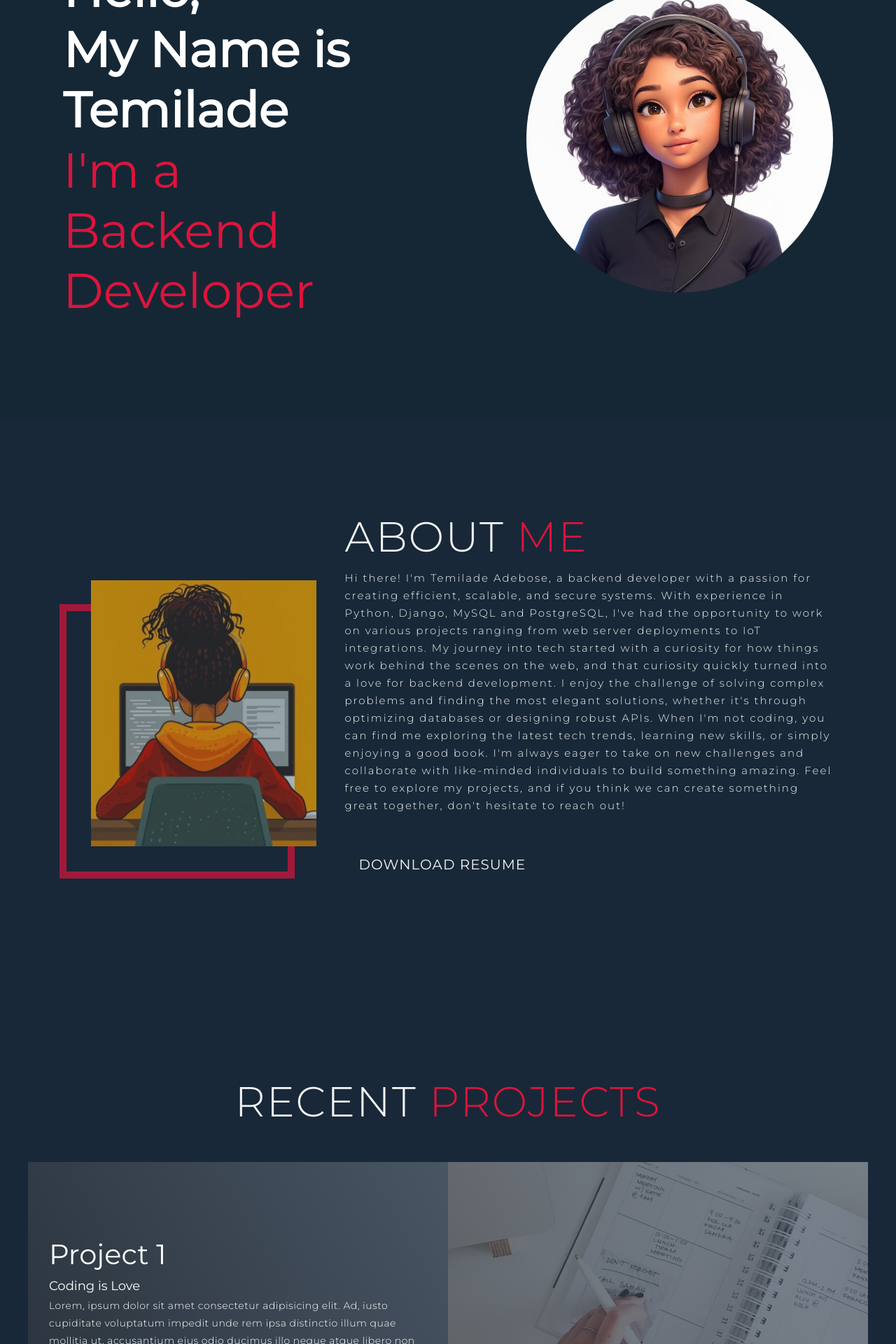
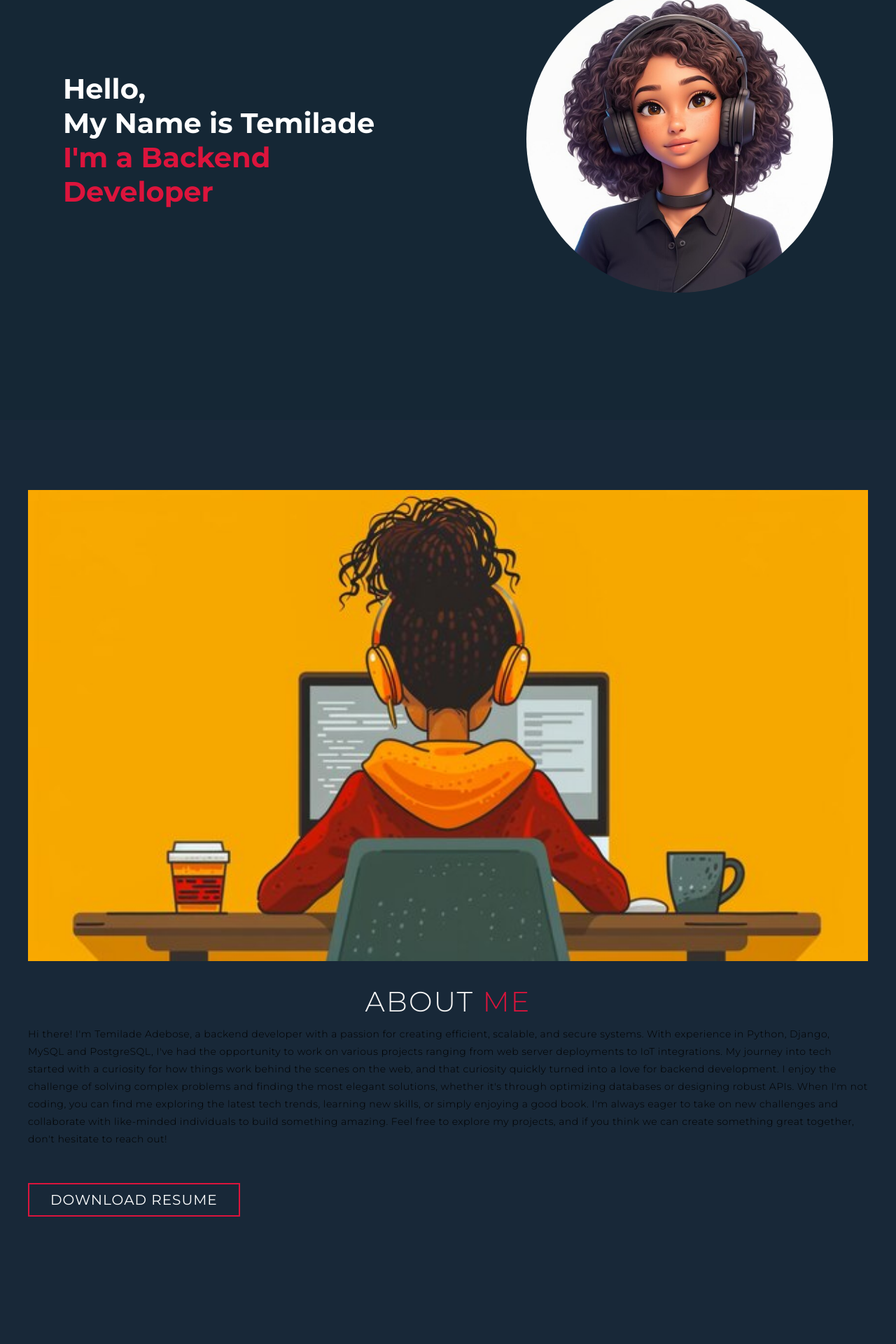
Before and after one commit to temmy669/myPorfolio, a Django app: page /port/ in a window 1280 px wide. Shown: the part 200-2120 px from the top of the page at 70% size. Run offline with Django 3.2, Linux system fonts and the light colour scheme.

Commit message:
updated css

```diff
--- a/portfolio/static/css/style.css
+++ b/portfolio/static/css/style.css
@@ -1,18 +1,21 @@
+@import 'https://fonts.googleapis.com/css?family=Montserrat:300,400,700&display=swap';
 
-@import 'https://fonts.googleapis.com/css?family=Montserrat:300, 400, 700&display=swap';
 * {
 	padding: 0;
 	margin: 0;
 	box-sizing: border-box;
 }
+
 html {
 	font-size: 10px;
 	font-family: 'Montserrat', sans-serif;
 	scroll-behavior: smooth;
 }
+
 a {
 	text-decoration: none;
 }
+
 .container {
 	min-height: 100vh;
 	width: 100%;
@@ -20,11 +23,13 @@ a {
 	align-items: center;
 	justify-content: center;
 }
+
 img {
 	height: 100%;
 	width: 100%;
 	object-fit: cover;
 }
+
 p {
 	color: black;
 	font-size: 1.4rem;
@@ -33,6 +38,7 @@ p {
 	font-weight: 300;
 	letter-spacing: 0.05rem;
 }
+
 .section-title {
 	font-size: 4rem;
 	font-weight: 300;
@@ -42,6 +48,7 @@ p {
 	letter-spacing: 0.2rem;
 	text-align: center;
 }
+
 .section-title span {
 	color: crimson;
 }
@@ -59,15 +66,18 @@ p {
 	transition: 0.3s ease;
 	transition-property: background-color, color;
 }
+
 .cta:hover {
 	color: white;
 	background-color: crimson;
 }
+
 .brand h1 {
 	font-size: 3rem;
 	text-transform: uppercase;
 	color: white;
 }
+
 .brand h1 span {
 	color: crimson;
 }
@@ -81,11 +91,13 @@ p {
 	width: 100vw;
 	height: auto;
 }
+
 #header .header {
 	min-height: 8vh;
 	background-color: rgba(31, 30, 30, 0.24);
 	transition: 0.3s ease background-color;
 }
+
 #header .nav-bar {
 	display: flex;
 	align-items: center;
@@ -95,6 +107,7 @@ p {
 	max-width: 1300px;
 	padding: 0 10px;
 }
+
 #header .nav-list ul {
 	list-style: none;
 	position: absolute;
@@ -111,9 +124,11 @@ p {
 	overflow-x: hidden;
 	transition: 0.5s ease left;
 }
+
 #header .nav-list ul.active {
 	left: 0%;
 }
+
 #header .nav-list ul a {
 	font-size: 2.5rem;
 	font-weight: 500;
@@ -124,6 +139,7 @@ p {
 	padding: 20px;
 	display: block;
 }
+
 #header .nav-list ul a::after {
 	content: attr(data-after);
 	position: absolute;
@@ -136,13 +152,16 @@ p {
 	z-index: -1;
 	transition: 0.3s ease letter-spacing;
 }
+
 #header .nav-list ul li:hover a::after {
 	transform: translate(-50%, -50%) scale(1);
 	letter-spacing: initial;
 }
+
 #header .nav-list ul li:hover a {
 	color: crimson;
 }
+
 #header .hamburger {
 	height: 60px;
 	width: 60px;
@@ -158,6 +177,7 @@ p {
 	transform: scale(0.8);
 	margin-right: 20px;
 }
+
 #header .hamburger:after {
 	position: absolute;
 	content: '';
@@ -167,6 +187,7 @@ p {
 	border: 3px solid white;
 	animation: hamburger_puls 1s ease infinite;
 }
+
 #header .hamburger .bar {
 	height: 2px;
 	width: 30px;
@@ -174,6 +195,7 @@ p {
 	background-color: white;
 	z-index: -1;
 }
+
 #header .hamburger .bar::after,
 #header .hamburger .bar::before {
 	content: '';
@@ -185,15 +207,19 @@ p {
 	transition: 0.3s ease;
 	transition-property: top, bottom;
 }
+
 #header .hamburger .bar::after {
 	top: 8px;
 }
+
 #header .hamburger .bar::before {
 	bottom: 8px;
 }
+
 #header .hamburger.active .bar::before {
 	bottom: 0;
 }
+
 #header .hamburger.active .bar::after {
 	top: 0;
 }
@@ -207,6 +233,7 @@ p {
 	position: relative;
 	z-index: 1;
 }
+
 #hero::after {
 	content: '';
 	position: absolute;
@@ -218,31 +245,36 @@ p {
 	opacity: 0.7;
 	z-index: -1;
 }
+
 #hero .hero {
 	max-width: 1200px;
 	margin: 0 auto;
 	padding: 0 50px;
 	justify-content: flex-start;
 }
+
 #hero h1 {
 	display: block;
-	/* width: fit-content; */
 	font-size: 4rem;
 	position: relative;
 	color: transparent;
 	animation: text_reveal 0.5s ease forwards;
 	animation-delay: 1s;
 }
+
 #hero h1:nth-child(1) {
 	animation-delay: 1s;
 }
+
 #hero h1:nth-child(2) {
 	animation-delay: 2s;
 }
+
 #hero h1:nth-child(3) {
 	animation: text_reveal_name 0.5s ease forwards;
 	animation-delay: 3s;
 }
+
 #hero h1 span {
 	position: absolute;
 	top: 0;
@@ -253,12 +285,15 @@ p {
 	animation: text_reveal_box 1s ease;
 	animation-delay: 0.5s;
 }
+
 #hero h1:nth-child(1) span {
 	animation-delay: 0.5s;
 }
+
 #hero h1:nth-child(2) span {
 	animation-delay: 1.5s;
 }
+
 #hero h1:nth-child(3) span {
 	animation-delay: 2.5s;
 }
@@ -276,26 +311,22 @@ p {
 }
 
 .hero-image {
-    /* flex: 1; */
 	text-align: right; /* Align the image to the right */
 }
 
 .hero-image img {
 	max-width: 70%;
-    height: 100%; /* Ensure the image is responsive */
+	height: auto; /* Ensure the image is responsive */
 	border-radius: 100%;
 	object-fit: cover; /* Optional: Add some rounding to the image corners */
 }
 
-
 /* End Hero Section */
 
-.separateColor	{
+.separateColor {
 	background-color: #182838; /* Teal Blue */
 	position: relative;
-
 }
-
 
 /* Services Section */
 #services .services {
@@ -305,10 +336,12 @@ p {
 	margin: 0 auto;
 	padding: 100px 0;
 }
+
 #services .service-top {
 	max-width: 500px;
 	margin: 0 auto;
 }
+
 #services .service-bottom {
 	display: flex;
 	align-items: center;
@@ -316,6 +349,7 @@ p {
 	flex-wrap: wrap;
 	margin-top: 50px;
 }
+
 #services .service-item {
 	flex-basis: 80%;
 	display: flex;
@@ -331,6 +365,7 @@ p {
 	z-index: 1;
 	overflow: hidden;
 }
+
 #services .service-item::after {
 	content: '';
 	position: absolute;
@@ -342,17 +377,20 @@ p {
 	opacity: 0.9;
 	z-index: -1;
 }
+
 #services .service-bottom .icon {
 	height: 80px;
 	width: 80px;
 	margin-bottom: 20px;
 }
+
 #services .service-item h2 {
 	font-size: 2rem;
 	color: white;
 	margin-bottom: 10px;
 	text-transform: uppercase;
 }
+
 #services .service-item p {
 	color: white;
 	text-align: left;
@@ -366,407 +404,283 @@ p {
 	margin: 0 auto;
 	padding: 100px 0;
 }
+
 #projects .projects-header h1 {
-	margin-bottom: 50px;
-	color: whitesmoke;
+	text-align: center;
+	color: white;
+	font-size: 2rem;
+	text-transform: uppercase;
 }
+
 #projects .all-projects {
 	display: flex;
 	align-items: center;
 	justify-content: center;
-	flex-direction: column;
-	box-shadow: #0000002c; ;
+	flex-wrap: wrap;
+	margin-top: 50px;
 }
+
 #projects .project-item {
-	display: flex;
-	align-items: center;
-	justify-content: center;
-	flex-direction: column;
-	width: 80%;
-	margin: 20px auto;
-	overflow: hidden;
-	border-radius: 10px;
-}
-#projects .project-info {
-	padding: 30px;
-	flex-basis: 50%;
-	height: 100%;
-	display: flex;
-	align-items: flex-start;
-	justify-content: center;
-	flex-direction: column;
-	background-image: linear-gradient(60deg, #29323c 0%, #485563 100%);
+	flex-basis: 32%;
+	position: relative;
+	cursor: pointer;
+	margin: 10px;
 	color: white;
 }
-#projects .project-info h1 {
-	font-size: 4rem;
-	font-weight: 500;
-}
-#projects .project-info h2 {
-	font-size: 1.8rem;
-	font-weight: 500;
-	margin-top: 10px;
-}
-#projects .project-info p {
-	color: white;
-}
-#projects .project-img {
-	flex-basis: 50%;
-	height: 300px;
-	overflow: hidden;
-	position: relative;
-}
-#projects .project-img:after {
-	content: '';
+
+#projects .project-info {
 	position: absolute;
 	left: 0;
 	top: 0;
 	height: 100%;
 	width: 100%;
-	background-image: linear-gradient(60deg, #29323c 0%, #485563 100%);
-	opacity: 0.7;
+	background-color: rgba(0, 0, 0, 0.7);
+	display: flex;
+	align-items: center;
+	justify-content: center;
+	flex-direction: column;
+	opacity: 0;
+	transition: 0.5s ease opacity;
 }
+
+#projects .project-item:hover .project-info {
+	opacity: 1;
+}
+
+#projects .project-info h1 {
+	font-size: 2.5rem;
+	letter-spacing: 0.1rem;
+	text-transform: uppercase;
+}
+
+#projects .project-info h2 {
+	font-size: 2rem;
+	letter-spacing: 0.1rem;
+	margin-top: 10px;
+}
+
+#projects .project-info p {
+	font-size: 1.6rem;
+	margin-top: 20px;
+	padding: 0 20px;
+	text-align: center;
+}
+
 #projects .project-img img {
-	transition: 0.3s ease transform;
+	width: 100%;
+	height: 100%;
+	object-fit: cover;
 }
-#projects .project-item:hover .project-img img {
-	transform: scale(1.1);
-}
+
 /* End Projects section */
 
-/* About Section */
+/* About section */
 #about .about {
-	flex-direction: column-reverse;
-	text-align: center;
+	flex-direction: column;
 	max-width: 1200px;
 	margin: 0 auto;
-	padding: 100px 20px;
-	color: whitesmoke;
+	padding: 100px 0;
 }
+
 #about .col-left {
-	width: 250px;
-	height: 360px;
+	width: 100%;
 }
+
 #about .col-right {
 	width: 100%;
+	margin-top: 30px;
 }
+
+#about .col-right p {
+	margin-bottom: 40px;
+}
+
+#about .col-right a {
+	margin-top: 10px;
+}
+
 #about .col-right h2 {
 	font-size: 3rem;
 	font-weight: 500;
-	letter-spacing: 0.2rem;
-	margin-bottom: 10px;
-	color: whitesmoke;
+	color: white;
+	text-transform: uppercase;
+	margin-bottom: 30px;
 }
-#about .col-right p {
-	margin-bottom: 20px;
-	color: whitesmoke;
-	font-size: 1.5rem;
-	letter-spacing: 0.2rem;
-}
-#about .col-right .cta {
-    color: whitesmoke;
-    margin-bottom: 50px;
-    padding: 10px 20px;
-    font-size: 2rem;
-    background-color: #182838; /* Teal Blue background */
-    border: none;
-    border-radius: 5px;
-    text-decoration: none; /* Remove underline from links */
-    display: inline-block;
-    transition: background-color 0.3s ease, transform 0.3s ease;
-}
+/* End About section */
 
-#about .col-right .cta:hover {
-    background-color: crimson; /* Change background color on hover (Royal Blue) */
-    transform: scale(1.05); /* Slightly increase the size of the button on hover */
-    color: #fff; /* Optional: Change text color on hover */
-}
-
-
-#about .col-left .about-img {
-	height: 100%;
-	width: 100%;
-	position: relative;
-	border: 10px solid #182838;
-	opacity: 0.7;
-}
-#about .col-left .about-img::after {
-	content: '';
-	position: absolute;
-	left: -33px;
-	top: 19px;
-	height: 98%;
-	width: 98%;
-	border: 7px solid crimson;
-	z-index: -1;
-}
-/* End About Section */
-
-/* contact Section */
+/* Contact section */
 #contact .contact {
 	flex-direction: column;
 	max-width: 1200px;
 	margin: 0 auto;
-	width: 90%;
+	padding: 100px 0;
 }
+
 #contact .contact-items {
-	/* max-width: 400px; */
-	width: 100%;
-}
-#contact .contact-item {
-	width: 80%;
-	padding: 20px;
-	text-align: center;
-	border-radius: 10px;
-	padding: 30px;
-	margin: 30px;
 	display: flex;
 	justify-content: center;
 	align-items: center;
-	flex-direction: column;
-	box-shadow: 0px 0px 18px 0 #0000002c;
-	transition: 0.3s ease box-shadow;
+	flex-wrap: wrap;
+	margin-top: 50px;
 }
-#contact .contact-item:hover {
-	box-shadow: 0px 0px 5px 0 #0000002c;
+
+#contact .contact-item {
+	flex-basis: 50%;
+	display: flex;
+	justify-content: center;
+	align-items: flex-start;
+	margin: 10px 0;
 }
+
 #contact .icon {
+	height: 70px;
 	width: 70px;
-	margin: 0 auto;
+	color: crimson;
+	margin-right: 20px;
+	font-size: 2rem;
+}
+
+#contact .contact-info h1 {
+	font-size: 2rem;
+	color: whitesmoke;
 	margin-bottom: 10px;
+	text-transform: uppercase;
 }
-#contact .contact-info h1 {
-	font-size: 2.5rem;
-	font-weight: 500;
-	margin-bottom: 5px;
+
+#contact .contact-info h2 {
+	font-size: 1.5rem;
 	color: whitesmoke;
+	font-weight: 300;
 }
-#contact .contact-info h2 {
-	font-size: 1.3rem;
-	line-height: 2rem;
-	font-weight: 500;
-	color: whitesmoke;
-}
-/*End contact Section */
+
+/* End Contact section */
 
 /* Footer */
 #footer {
-	background-color: #182838;
+	background-color: #24292e;
+	padding: 60px 0;
+	text-align: center;
 }
-#footer .footer {
-	min-height: 200px;
-	flex-direction: column;
-	padding-top: 50px;
-	padding-bottom: 10px;
+
+#footer h2 {
+	font-size: 3rem;
+	font-weight: 500;
+	color: white;
+	text-transform: uppercase;
 }
-#footer h2 {
+
+#footer .back-to-top {
+	margin-top: 50px;
+}
+
+#footer .back-to-top a {
 	color: white;
-	font-weight: 500;
-	font-size: 1.8rem;
+	background-color: crimson;
+	font-size: 2rem;
+	text-transform: uppercase;
 	letter-spacing: 0.1rem;
-	margin-top: 10px;
-	margin-bottom: 10px;
+	display: inline-block;
+	padding: 10px 30px;
+	transition: 0.3s ease;
 }
-#footer .social-icon {
-	display: flex;
-	margin-bottom: 30px;
+
+#footer .back-to-top a:hover {
+	background-color: black;
 }
-#footer .social-item {
-	height: 50px;
-	width: 50px;
-	margin: 0 5px;
-}
-#footer .social-item img {
-	filter: grayscale(1);
-	transition: 0.3s ease filter;
-}
-#footer .social-item:hover img {
-	filter: grayscale(0);
-}
+
 #footer p {
 	color: white;
-	font-size: 1.3rem;
+	margin-top: 20px;
+	font-size: 1.4rem;
 }
 /* End Footer */
 
 /* Keyframes */
-@keyframes hamburger_puls {
-	0% {
-		opacity: 1;
-		transform: scale(1);
-	}
-	100% {
-		opacity: 0;
-		transform: scale(1.4);
-	}
-}
 @keyframes text_reveal_box {
 	50% {
 		width: 100%;
 		left: 0;
 	}
+
 	100% {
 		width: 0;
 		left: 100%;
 	}
 }
+
 @keyframes text_reveal {
 	100% {
 		color: white;
 	}
 }
+
 @keyframes text_reveal_name {
 	100% {
 		color: crimson;
-		font-weight: 500;
+	}
+}
+
+@keyframes hamburger_puls {
+	0% {
+		opacity: 0.5;
+		transform: scale(1);
+	}
+
+	100% {
+		opacity: 0;
+		transform: scale(1.5);
 	}
 }
 /* End Keyframes */
 
-/* Media Query For Tablet */
-@media only screen and (min-width: 768px) {
-	.cta {
-		font-size: 2.5rem;
-		padding: 20px 60px;
-	}
-	h1.section-title {
-		font-size: 6rem;
+/* Media Query */
+@media only screen and (max-width: 768px) {
+	html {
+		font-size: 8px;
 	}
 
-	/* Hero */
 	#hero h1 {
-		font-size: 7rem;
+		font-size: 3rem;
 	}
 
-
-	/* End Hero */
-
-	/* Services Section */
-	#services .service-bottom .service-item {
-		flex-basis: 45%;
-		margin: 2.5%;
-	}
-	/* End Services Section */
-
-	/* Project */
-	#projects .project-item {
-		flex-direction: row;
-	}
-	#projects .project-item:nth-child(even) {
-		flex-direction: row-reverse;
-	}
-	#projects .project-item {
-		height: 400px;
-		margin: 0;
-		width: 100%;
-		border-radius: 0;
-	}
-	#projects .all-projects .project-info {
-		height: 100%;
-	}
-	#projects .all-projects .project-img {
-		height: 100%;
-	}
-	/* End Project */
-
-	/* About */
-	#about .about {
-		flex-direction: row;
-	}
-	#about .col-left {
-		width: 600px;
-		height: 400px;
-		padding-left: 60px;
-	}
-	#about .about .col-left .about-img::after {
-		left: -45px;
-		top: 34px;
-		height: 98%;
-		width: 98%;
-		border: 10px solid crimson;
-	}
-	#about .col-right {
-		text-align: left;
-		padding: 30px;
-	}
-	#about .col-right h1 {
-		text-align: left;
-	}
-	/* End About */
-
-	/* contact  */
-	#contact .contact {
+	#hero .hero {
 		flex-direction: column;
-		padding: 100px 0;
-		align-items: center;
-		justify-content: center;
-		min-width: 20vh;
-	}
-	#contact .contact-items {
-		width: 100%;
-		display: flex;
-		flex-direction: row;
-		justify-content: space-evenly;
-		margin: 0;
-	}
-	#contact .contact-item {
-		width: 30%;
-		margin: 0;
-		flex-direction: row;
-	}
-	#contact .contact-item .icon {
-		height: 100px;
-		width: 100px;
-	}
-	#contact .contact-item .icon img {
-		object-fit: contain;
-	}
-	#contact .contact-item .contact-info {
-		width: 100%;
-		text-align: left;
-		padding-left: 20px;
-	}
-	/* End contact  */
+		padding: 0 20px;
 	}
 
+	.hero-text {
+		padding-right: 0;
+		text-align: center;
+	}
 
-/* Media Query For Desktop */
-@media only screen and (min-width: 1200px) {
-	/* header */
-	#header .hamburger {
-		display: none;
+	.hero-image {
+		margin-top: 20px;
+		text-align: center;
 	}
+
+	.hero-image img {
+		max-width: 80%;
+	}
+
 	#header .nav-list ul {
-		position: initial;
-		display: block;
-		height: auto;
-		width: fit-content;
-		background-color: transparent;
+		height: 80vh;
 	}
-	#header .nav-list ul li {
-		display: inline-block;
+
+	#header .nav-list ul a {
+		font-size: 2rem;
 	}
-	#header .nav-list ul li a {
-		font-size: 1.8rem;
+
+	#services .service-item {
+		flex-basis: 90%;
+		margin: 10px 5%;
 	}
-	#header .nav-list ul a:after {
-		display: none;
+
+	#projects .project-item {
+		flex-basis: 100%;
+		margin: 10px 0;
 	}
-	/* End header */
 
-	#services .service-bottom .service-item {
-		flex-basis: 22%;
-		margin: 1.5%;
+	#contact .contact-item {
+		flex-basis: 100%;
 	}
 }
-/* End  Media Query For Desktop */
-
-/*Media Query for Mobile Devices*/
-@media (max-width: 768px) {
-    .hero-image {
-        margin-bottom: 20px;
-        /* display: flex; */
-        justify-content: center;
-        width: 100%;
-    }
-}
```
Lines whose indentation alone changed are shown as unchanged.
